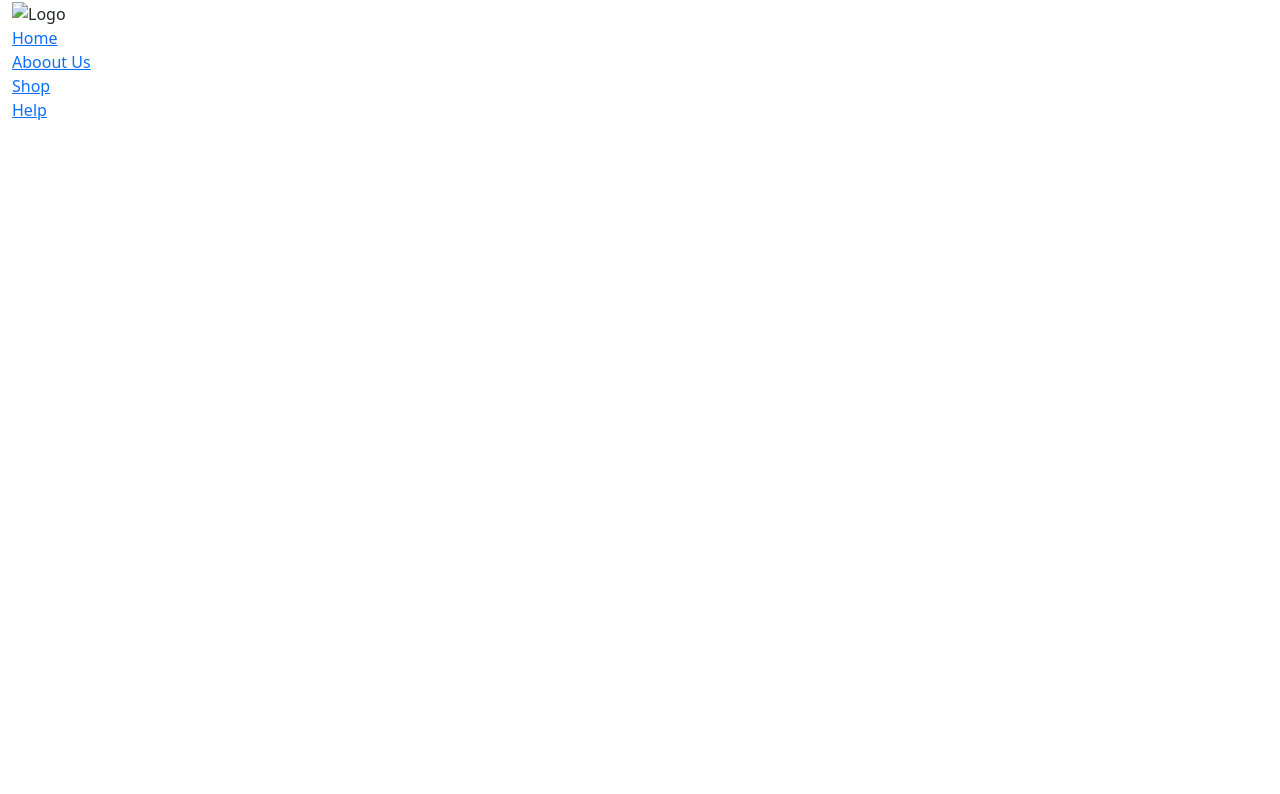
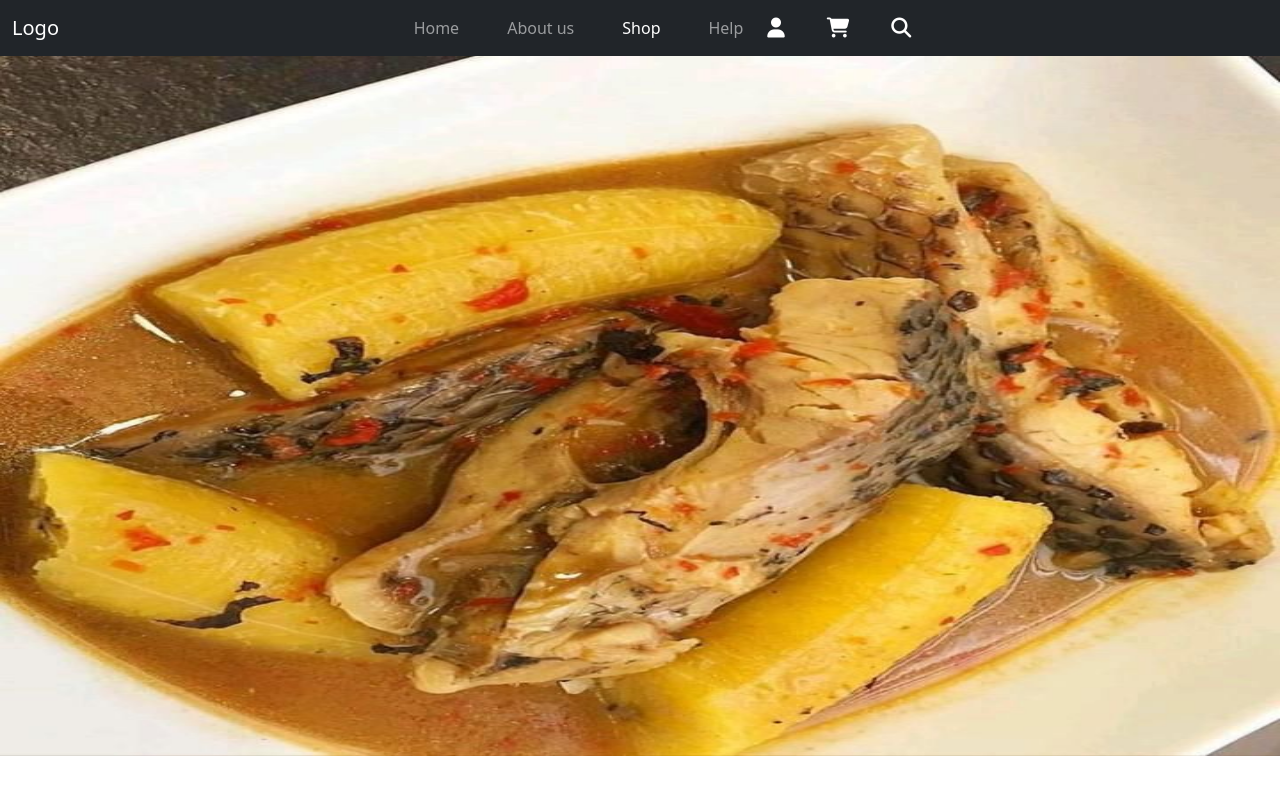
Before and after one commit to AppsTechLabs/food-delivery-service, a plain HTML site: page FRONTEND/Shop.html in a window 1280 px wide. Drawn offline with nearby package versions, Linux system fonts and the light colour scheme.

Commit message:
started shop page design

```diff
--- a/FRONTEND/Shop.html
+++ b/FRONTEND/Shop.html
@@ -4,44 +4,62 @@
     <meta charset="UTF-8">
     <meta name="viewport" content="width=device-width, initial-scale=1.0">
     <title>Shop page</title>
+    <link rel="stylesheet" href="https://cdnjs.cloudflare.com/ajax/libs/font-awesome/6.4.2/css/all.min.css" integrity="sha512-z3gLpd7yknf1YoNbCzqRKc4qyor8gaKU1qmn+CShxbuBusANI9QpRohGBreCFkKxLhei6S9CQXFEbbKuqLg0DA==" crossorigin="anonymous" referrerpolicy="no-referrer" />
     <link href="https://cdn.jsdelivr.net/npm/bootstrap@5.0.2/dist/css/bootstrap.min.css" rel="stylesheet" integrity="sha384-EVSTQN3/azprG1Anm3QDgpJLIm9Nao0Yz1ztcQTwFspd3yD65VohhpuuCOmLASjC" crossorigin="anonymous">
+    <link href="assets/css/main.css" rel="stylesheet">
 
 </head>
 <body>
 
-    <header>
+    <nav class="navbar navbar-expand-lg navbar-dark bg-dark">
+        <div class="container-fluid">
+          <a class="navbar-brand" href="#">Logo</a>
+          <button class="navbar-toggler" type="button" data-bs-toggle="collapse" data-bs-target="#mynavbar">
+            <span class="navbar-toggler-icon"></span>
+          </button>
 
-        <div class="container-fluid">
+            <div class="collapse navbar-collapse px-5 justify-content-center" id="mynavbar">
+                <ul class="navbar-nav">
+                    <li class="nav-item">
+                        <a class="nav-link mx-3" href="#">Home</a>
+                    </li>
+                    <li class="nav-item">
+                        <a class="nav-link mx-3" href="#">About us</a>
+                    </li>
+                    <li class="nav-item">
+                        <a class="nav-link active mx-3" href="#" aria-current="page">Shop</a>
+                    </li>
+                    <li class="nav-item">
+                        <a class="nav-link mx-3" href="#">Help</a>
+                    </li>
 
-            <div class="navb-logo">
-                <img src="#", alt="Logo">
+
+
+                </ul>
+
+
+                <a href="#" class="navbar-brand icons">
+                    <i class="fa-solid fa-user" style="color: white;"></i> &nbsp;&nbsp;&nbsp;&nbsp;
+                </a>
+
+                <a href="#" class="navbar-brand icons">
+                    <i class="fa-solid fa-cart-shopping" style="color: white;"></i> &nbsp;&nbsp;&nbsp;&nbsp;
+                </a>
+
+                <a href="#" class="navbar-brand icons">
+                    <i class="fa-solid fa-search" style="color: white;"></i> &nbsp;&nbsp;&nbsp;&nbsp;
+                </a>
+
+
 
             </div>
 
-            <div class="item">
-                <a href="/">Home</a>
-            </div>
+        </div>
+    </nav>
 
-            <div class="item">
-                <a href="/">Aboout Us</a>
-            </div>
-
-            <div class="item">
-                <a href="/">Shop</a>
-            </div>
-
-            <div class="item">
-                <a href="/">Help</a>
-            </div>
-
-        </div>
-    </header>
-
-
-
-
-
-
+    <div class="row-lg-5">
+        <img src="assets/img/delicious 😋.jpeg" class="container-fluid p-0"   height="700px" alt="jgv">
+    </div>
 
 
 
```
